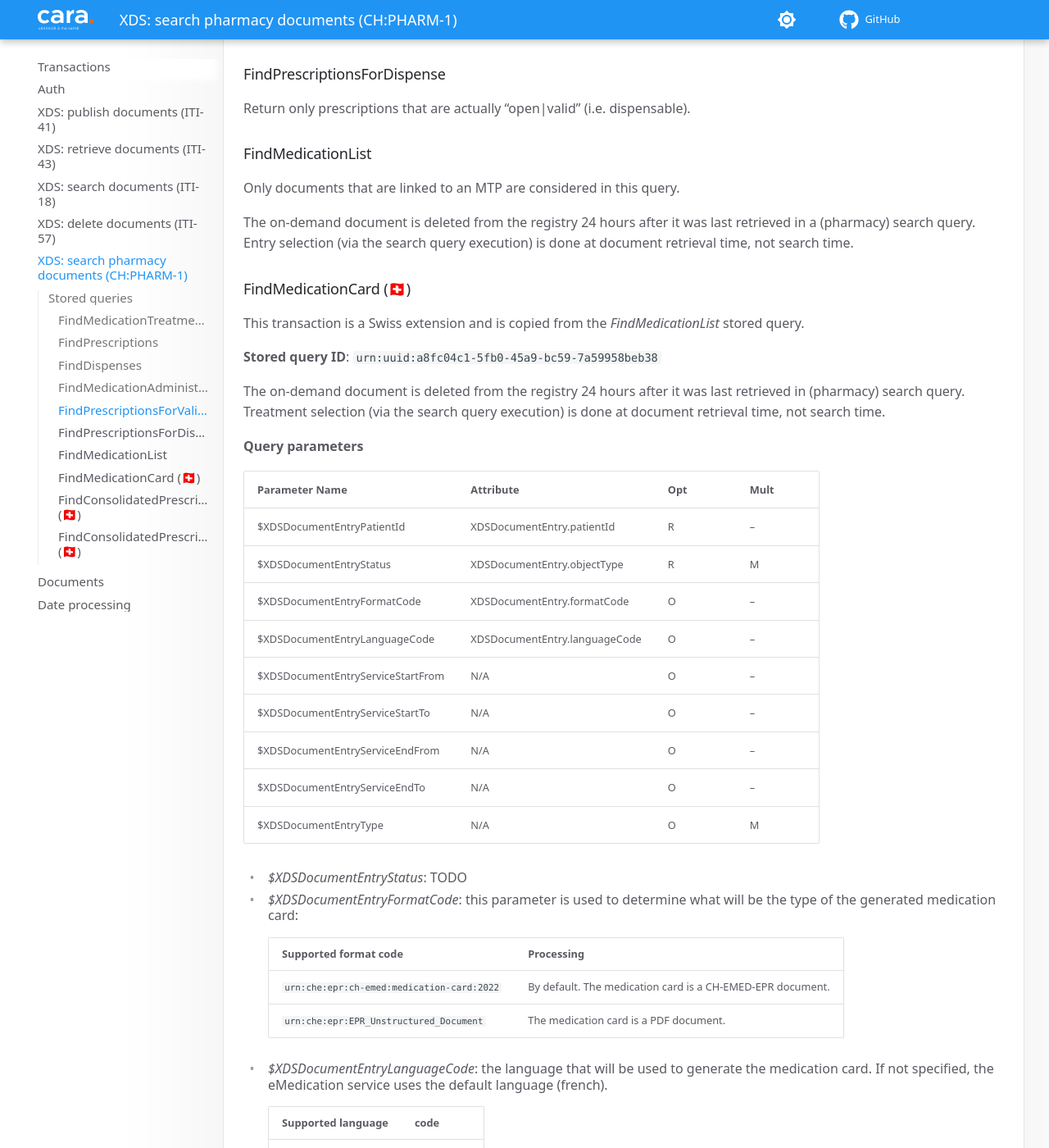
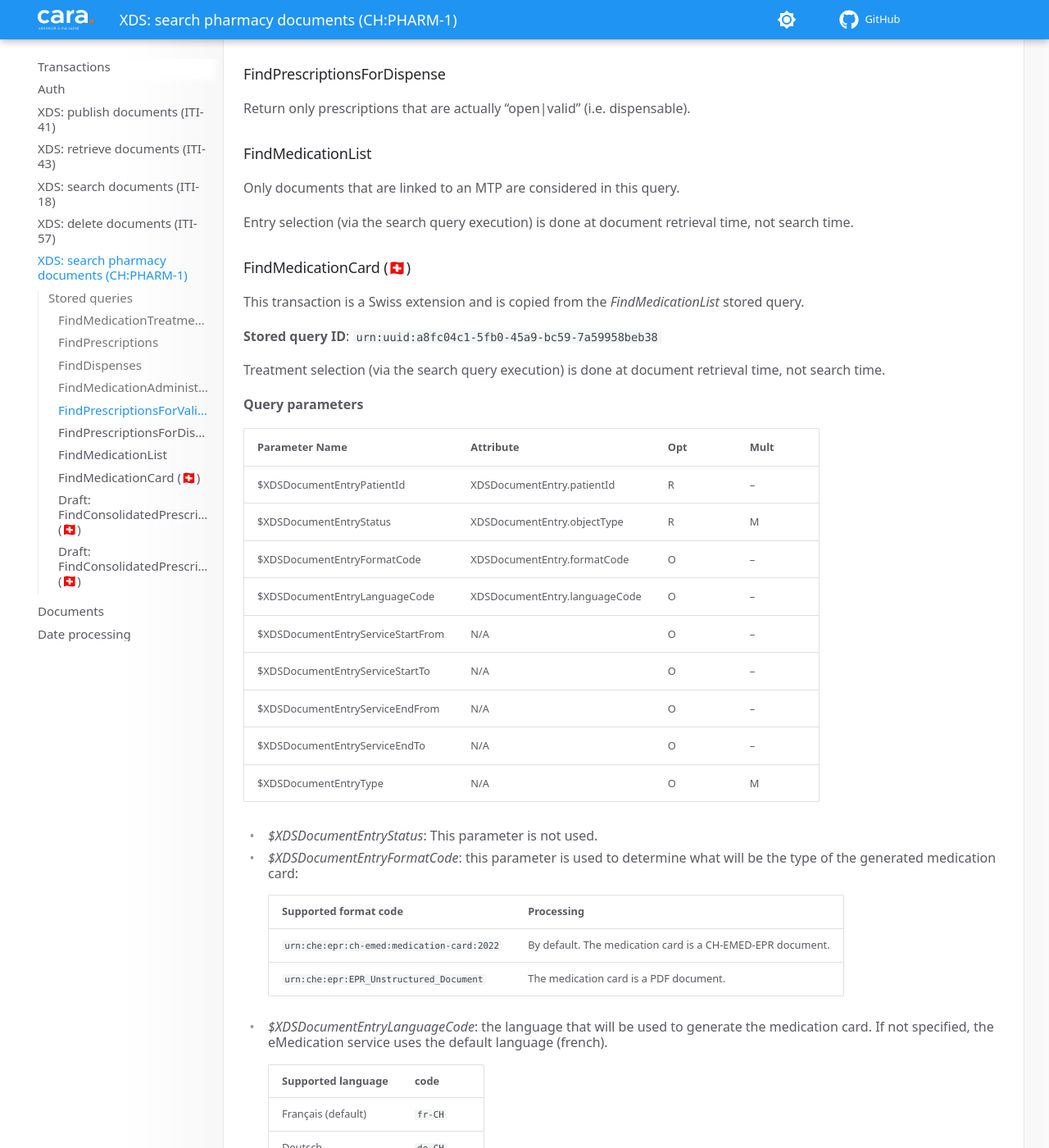
Before and after one commit to CARA-ch/emed-service-guide, an MkDocs documentation site: the page built from docs/transactions/chpharm1.md, in a window 1280 px wide and 1400 px high, scrolled down 1096 px. Shown: the whole window at 82% size. Built offline with MkDocs 1.6.1 and Material for MkDocs 9.7.7, drawn with Linux system fonts in a browser that asks for light colours; comment, search, counter and statistics services are not loaded; some of the changed text lies outside the part shown.

Commit message:
Work on CH:PHARM-1

```diff
--- a/docs/transactions/chpharm1.md
+++ b/docs/transactions/chpharm1.md
@@ -45,7 +45,7 @@ Return only prescriptions that are actually "open|valid" (i.e. dispensable).
 
 Only documents that are linked to an MTP are considered in this query.
 
-The on-demand document is deleted from the registry 24 hours after it was last retrieved in a (pharmacy) search query. Entry selection (via the search query execution) is done at document retrieval time, not search time.
+Entry selection (via the search query execution) is done at document retrieval time, not search time.
 
 ### FindMedicationCard (🇨🇭)
 
@@ -53,7 +53,7 @@ This transaction is a Swiss extension and is copied from the _FindMedicationList
 
 **Stored query ID**: `urn:uuid:a8fc04c1-5fb0-45a9-bc59-7a59958beb38`
 
-The on-demand document is deleted from the registry 24 hours after it was last retrieved in (pharmacy) search query. Treatment selection (via the search query execution) is done at document retrieval time, not search time.
+Treatment selection (via the search query execution) is done at document retrieval time, not search time.
 
 **Query parameters**
 
@@ -70,7 +70,7 @@ The on-demand document is deleted from the registry 24 hours after it was last r
   | $XDSDocumentEntryType             | N/A                           | O   | M    |
 
 
-  * *$XDSDocumentEntryStatus*: TODO
+  * *$XDSDocumentEntryStatus*: This parameter is not used.
   * *$XDSDocumentEntryFormatCode*: this parameter is used to determine what will be the type of the generated medication card:
 
     | Supported format code                      | Processing                                                 |
@@ -92,11 +92,11 @@ The on-demand document is deleted from the registry 24 hours after it was last r
 
         The service currently only supports french.
 
-  * *$XDSDocumentEntryServiceStartFrom*, *$XDSDocumentEntryServiceStartTo*: TODO
-  * *$XDSDocumentEntryServiceEndFrom*, *$XDSDocumentEntryServiceEndTo*: TODO
+  * *$XDSDocumentEntryServiceStartFrom*, *$XDSDocumentEntryServiceStartTo*: This parameter is not used.
+  * *$XDSDocumentEntryServiceEndFrom*, *$XDSDocumentEntryServiceEndTo*: This parameter is not used.
   * *$XDSDocumentEntryType*: stable and/or on-demand. Stable documents are PML documents that have been generated and saved, on-demand are documents that can be generated. There's no stable PML in the eMedication service (the response is empty for requests that only specify stable types). If absent, all types are returned. A single on-demand document is returned.
 
-### FindConsolidatedPrescriptionsForValidation (🇨🇭)
+### Draft: FindConsolidatedPrescriptionsForValidation (🇨🇭)
 
   This transaction is a Swiss extension and is copied from the _FindPrescriptionsForValidation_ stored query.
 
@@ -122,7 +122,7 @@ The on-demand document is deleted from the registry 24 hours after it was last r
   | $XDSDocumentEntryAuthorPerson               | Keep?                                 | O   | M    |
   | $XDSDocumentEntryStatus                     | No reason to keep it                  | O   | M    |
 
-### FindConsolidatedPrescriptionsForDispense (🇨🇭)
+### Draft: FindConsolidatedPrescriptionsForDispense (🇨🇭)
 
   This transaction is a Swiss extension and is copied from the _FindPrescriptionsForDispense_ stored query.
 
```
